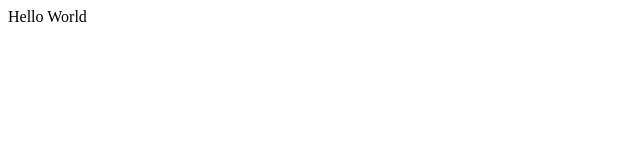
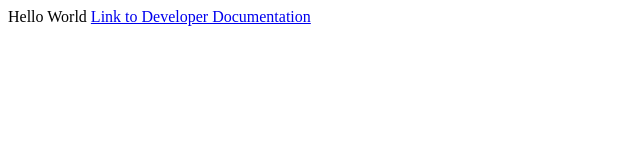
Before and after one commit to rajubhv/rajubhv.github.io, a plain HTML site: page index.html in a window 1280 px wide. Shown: the whole page, without its empty margins (0-640 px from the left). Drawn offline with Linux system fonts and the light colour scheme.

Commit message:
add link to developer documentation in index.html

```diff
--- a/index.html
+++ b/index.html
@@ -15,6 +15,9 @@
 
 Hello World
 
+<a href="developer.MD">Link to Developer Documentation</a>
+
+
 </body>
 
 </html>
```
